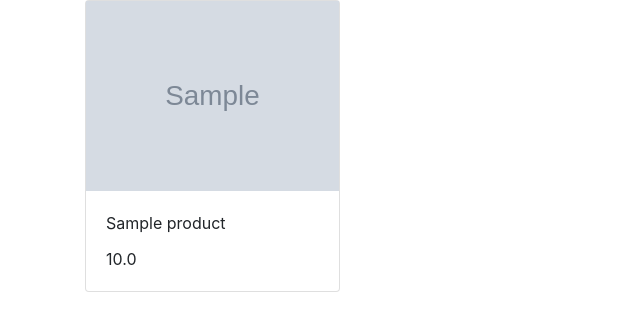
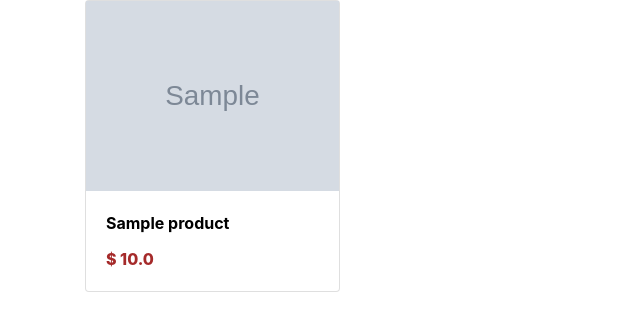
Before and after one commit to deorec346/Ecommerce, a Django app: page / in a window 1280 px wide. Shown: the top 331 px of the page, without its empty margins (0-640 px from the left). Run offline with Django 4.2, Linux system fonts and the light colour scheme; tables that the repository leaves empty hold one stand-in row (values such as "Sample post"); grey boxes marked "Sample" are stand-in pictures.

Commit message:
Added css

```diff
--- /dev/null
+++ b/ecommerce/shop/static/shop/style.css
@@ -0,0 +1,8 @@
+.card-text{
+    color: brown;
+    font-weight: 800;
+}
+.card-title{
+     color: black;
+     font-weight: bold;
+}
--- a/ecommerce/shop/templates/shop/index.html
+++ b/ecommerce/shop/templates/shop/index.html
@@ -1,3 +1,4 @@
+{% load static %}
 <!DOCTYPE html>
 <html lang="en">
 <head>
@@ -6,6 +7,8 @@
     <meta name="viewport" content="width=device-width, initial-scale=1.0">
     <link rel="stylesheet" href="https://cdn.jsdelivr.net/npm/bootstrap@4.3.1/dist/css/bootstrap.min.css" integrity="sha384-ggOyR0iXCbMQv3Xipma34MD+dH/1fQ784/j6cY/iJTQUOhcWr7x9JvoRxT2MZw1T" crossorigin="anonymous">
 <script src="https://cdn.jsdelivr.net/npm/bootstrap@4.3.1/dist/js/bootstrap.min.js" integrity="sha384-JjSmVgyd0p3pXB1rRibZUAYoIIy6OrQ6VrjIEaFf/nJGzIxFDsf4x0xIM+B07jRM" crossorigin="anonymous"></script>
+
+    <link rel="stylesheet" href="{% static 'shop/style.css' %}">
     <title>Document</title>
 </head>
 <body>
@@ -20,7 +23,7 @@
                             {{ product.title }}
                         </div>
                         <div class="card-text">
-                            {{ product.price }}
+                            $ {{ product.price }}
                         </div>
                     </div>
                 </div>
```
